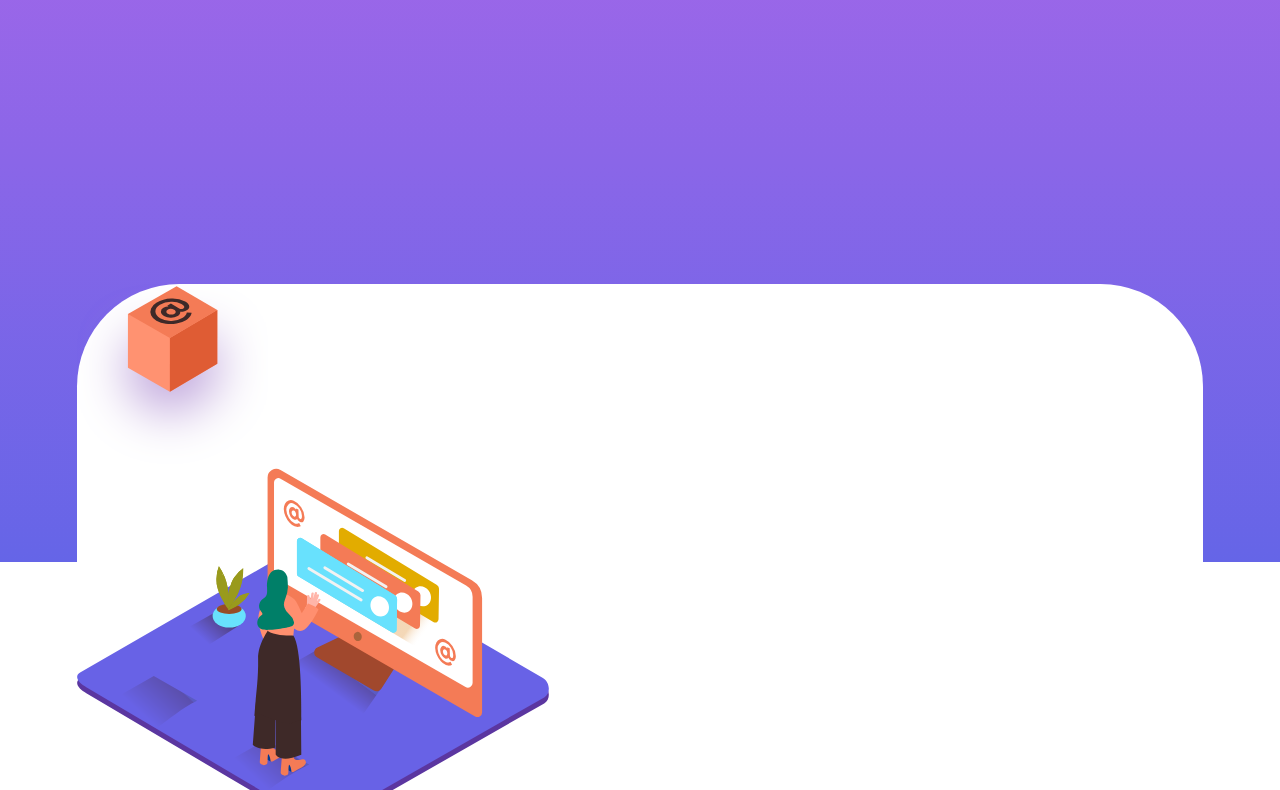
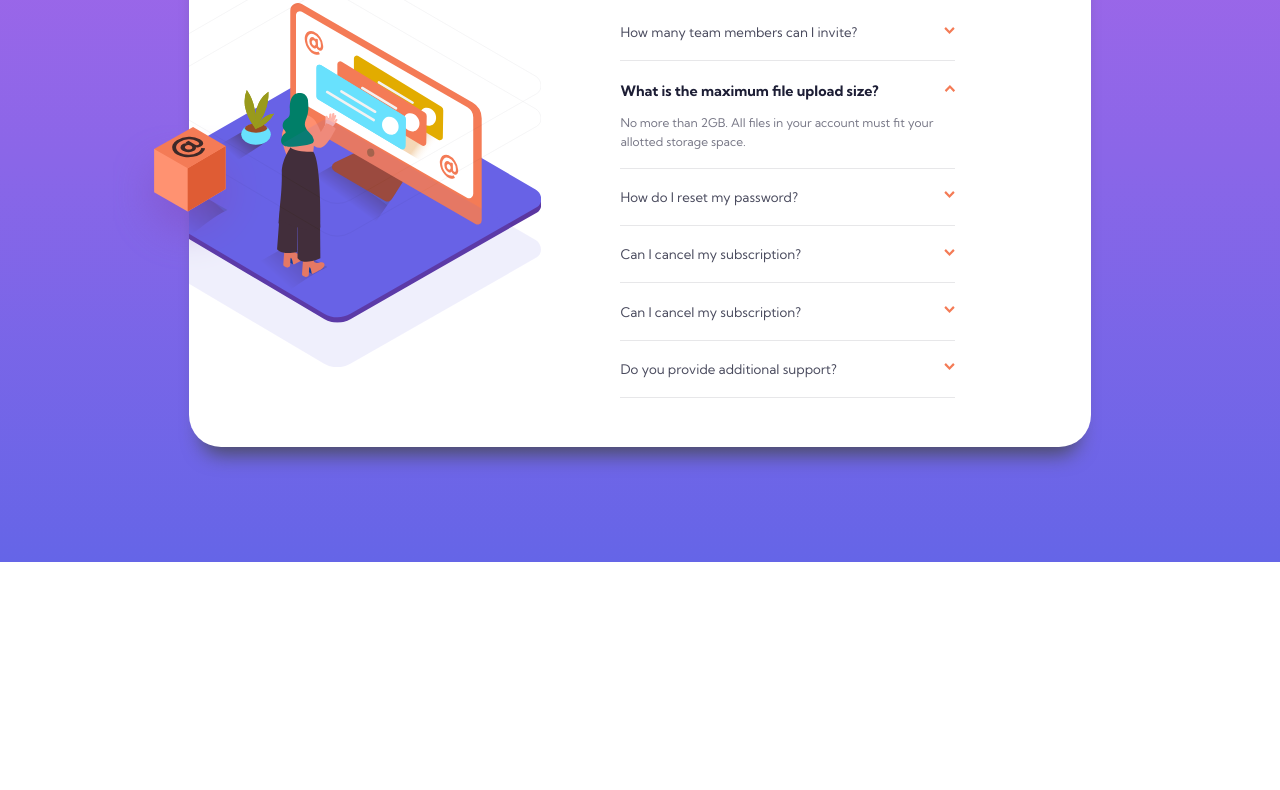
Before and after one commit to not-a-scam/faq-accordion-card, a plain HTML site: page public/index.html in a window 1280 px wide. Shown: the part 238-1028 px from the top of the page. After the commit the page ends 800 px from the top, so only its background shows below. Drawn offline with Linux system fonts and the light colour scheme.

Commit message:
complete desktop design

```diff
--- a/public/index.html
+++ b/public/index.html
@@ -13,21 +13,21 @@
 
   <link rel="stylesheet" href="./css/styles.css">
 </head>
-<body>
+<body class="body-container">
   <div class="background"></div>
   <div class="container">
     <div class="faq-card">
       <div class="faq-visual-container">
         <img class="mobile-img faq-main-graphic" src="./images/illustration-woman-online-mobile.svg" alt="">
         <img class="mobile-img faq-bg-graphic" src="./images/bg-pattern-mobile.svg" alt="">
-        <img class="desktop-img" src="./images/illustration-box-desktop.svg" alt="">
-        <img class="desktop-img" src="./images/illustration-woman-online-desktop.svg" alt="">
-        <img class="desktop-img" src="./images/bg-pattern-desktop.svg" alt="">
+        <div class="faq-cut-container">
+          <img class="desktop-img faq-main-graphic" src="./images/illustration-woman-online-desktop.svg" alt="">
+          <img class="desktop-img faq-bg-graphic" src="./images/bg-pattern-desktop.svg" alt="">
+        </div>
+        <img class="desktop-img faq-box-graphic" src="./images/illustration-box-desktop.svg" alt="">
       </div>
-
-      <h1 class="card-title">FAQ</h1>
-
       <div class="faq-card-content">
+        <h1 class="card-title">FAQ</h1>
         <div class="faq-dropdown">
           <button class="arrow-btn">
             <img class="arrow-icon" src="./images/icon-arrow-down.svg" alt="">
--- a/public/scss/_base.scss
+++ b/public/scss/_base.scss
@@ -22,13 +22,19 @@ $font-weights: (
     @return map-get($font-weights, $weight)
 }
 
-// breakpoints
+//breakpoints
 $small-mobile: 350px;
 $large-mobile: 450px;
 $small-tablet: 550px;
 $large-tablet: 800px;
 $small-laptop: 1200px;
 $large-laptop: 1400px;
+
+@mixin desktop{
+    @media (min-width: $small-laptop){
+        @content
+    }
+}
 
 @mixin displayImg($isMobile) {
     @if $isMobile {
@@ -50,6 +56,8 @@ $large-laptop: 1400px;
     width: 100%;
 }
 
+
+
 * {
     box-sizing: border-box;
     margin: 0;
--- a/public/scss/_components.scss
+++ b/public/scss/_components.scss
@@ -15,19 +15,34 @@
     background-image: linear-gradient($bg-gradient-start, $bg-gradient-end);
 }
 
+.container{
+    @include relativeContainer;
+    padding: 10% 6%;
+    overflow: auto;
+    @include desktop{
+        padding: 9% 6%;
+        height: 100vh;
+        margin: auto;
+    }
+}
 
 .faq-card{
+    @include relativeContainer;
     background-color: $card-color;
     border-radius: 8vw;
     margin-top: 35%;
     padding-bottom: 15%;
+    box-shadow: 0 20px 20px -13px $subheader-color;
+    height: 100%;
 
-    .card-title{
-        text-align: center;
-        font-size: 2em;
-        color: $header-color;
-        margin: 12% 0 6%;
+    @include desktop{
+        display: flex;
+        margin: auto auto;
+        width: 80%;
+        border-radius: 2rem;
+        padding-bottom: 0;
     }
+
     .faq-visual-container{
         @include relativeContainer;
         .faq-main-graphic{
@@ -44,10 +59,60 @@
             margin: auto;
             width: 68%;
         }
+
+        @include desktop{
+            width: 90%;
+
+            .faq-box-graphic{
+                position: absolute;
+                top: 0;
+                bottom: 0;
+                margin: auto;
+                z-index: 1;
+                transform: scale(.8) translate(-62%, 25%);
+            }
+
+            .faq-cut-container{
+                position: absolute;
+                width: 100%;
+                height: 100%;
+                overflow: hidden;
+                .faq-main-graphic{
+                    margin: auto 0;
+                    top: 0;
+                    bottom: 0;
+                    padding: 0;
+                    transform: scale(1.2) translate(-8%, 0);
+                }
+
+                .faq-bg-graphic{
+                    position: absolute;
+                    margin: auto 0;
+                    top: 0;
+                    bottom: 0;
+                    padding: 0;
+                    transform: scale(1.2) translate(-8%, 0);
+                    width: 85%;
+                }
+            }
+        }
     }
 
     .faq-card-content{
         padding: 0 7%;
+
+        .card-title{
+            text-align: center;
+            font-size: 2em;
+            color: $header-color;
+            margin: 12% 0 6%;
+
+            @include desktop{
+                margin-top: 20%;
+                text-align: left;
+
+            }
+        }
 
         .faq-dropdown{
             @include relativeContainer;
@@ -89,6 +154,10 @@
                 font-weight: weight(bold);
                 padding-bottom: 4%;
                 color: $header-color;
+
+                @include desktop{
+                    font-size: 90%;
+                }
             }
 
             .faq-ans{
@@ -104,6 +173,12 @@
                 transform: rotate(0.5turn);
             }
         }
+
+        @include desktop{
+            padding: 0 15% 0 2%;
+            width: 90%;
+
+        }
     }
 
 
--- a/public/scss/_layout.scss
+++ /dev/null
@@ -1,7 +0,0 @@
-@use "./base" as *;
-
-.container{
-    @include relativeContainer;
-    padding: 10% 6%;
-    overflow: auto;
-}
--- a/public/scss/styles.scss
+++ b/public/scss/styles.scss
@@ -1,2 +1 @@
 @use "./components";
-@use "./layout";
```
Also changed, not shown: public/css/styles.css, 1 other file.
